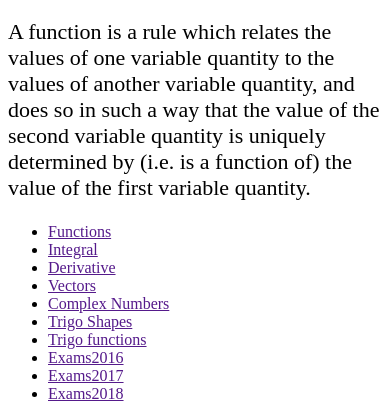
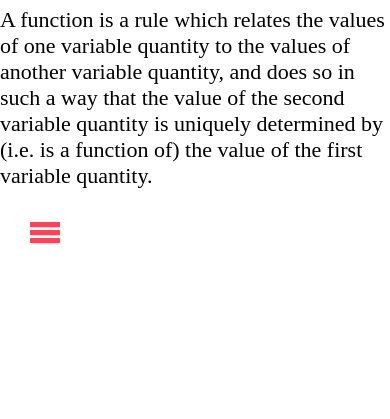
Before and after one commit to TamNas1/temp, a website: page public/layouts/studentPage.html in a window 390 px wide. Shown: the part 708-1127 px from the top of the page. After the commit the page ends 897 px from the top, so only its background shows below. Drawn offline with Linux system fonts and the light colour scheme.

Commit message:
added css for the sidebar relates to #1

```diff
--- a/public/styles/studentPage.css
+++ b/public/styles/studentPage.css
@@ -2,7 +2,7 @@
   --primary-color: #f7465a;
 }
 
-
+*{padding:0px;margin:0px;}
 .subject{
     display: flex;
     font-size: 48px;
@@ -61,6 +61,42 @@ font-size: 22px;
 }
 
 
+#sidebar{
+position:fixed;
+background: var(--primary-color);
+width:200px;
+height:100%;
+left:-200px;
+transition:all 0.5s ease;
+
+}
+
+#sidebar.active{left:0px;}
+
+#sidebar ul li {
+  list-style:none;
+  padding:15px 15px;
+  border-bottom:1px solid var(--primary-color) ;
+}
+
+#sidebar ul li a{
+  color:white;
+  text-decoration:none;
+}
+
+#sidebar .toggle_btns{
+  position:absolute;
+  left:230px;top:30px;
+}
+
+.toggle_btns span{
+  display:block;
+  width:30px;
+  height:5px;
+  background:var(--primary-color);
+  margin:3px 0px;
+}
+
 @media (max-width: 1199px) and (min-width: 650px) {
 
   #about-the-subject p{
```
